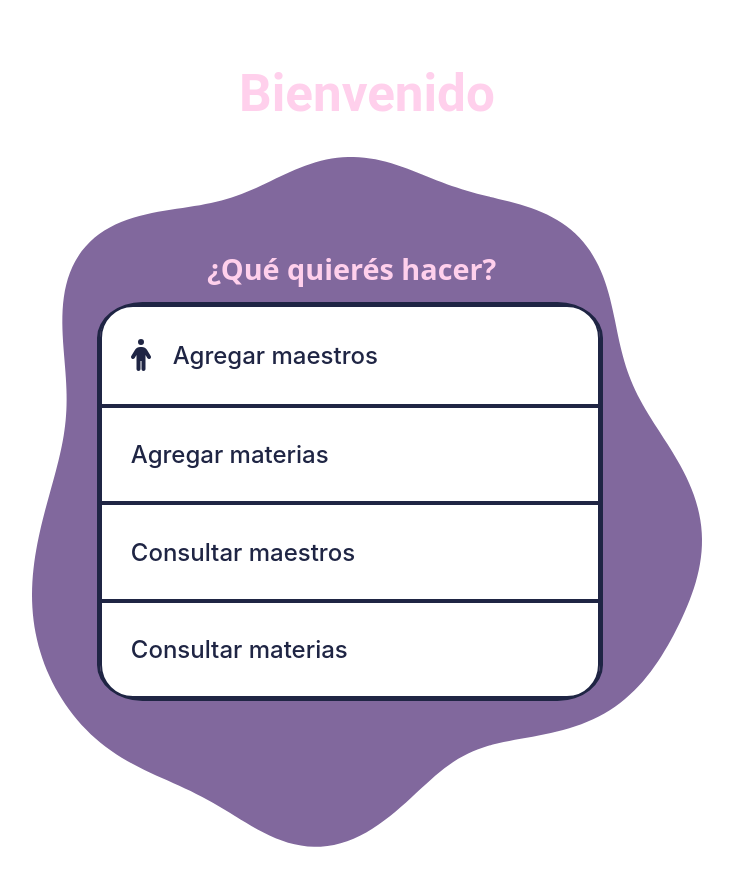
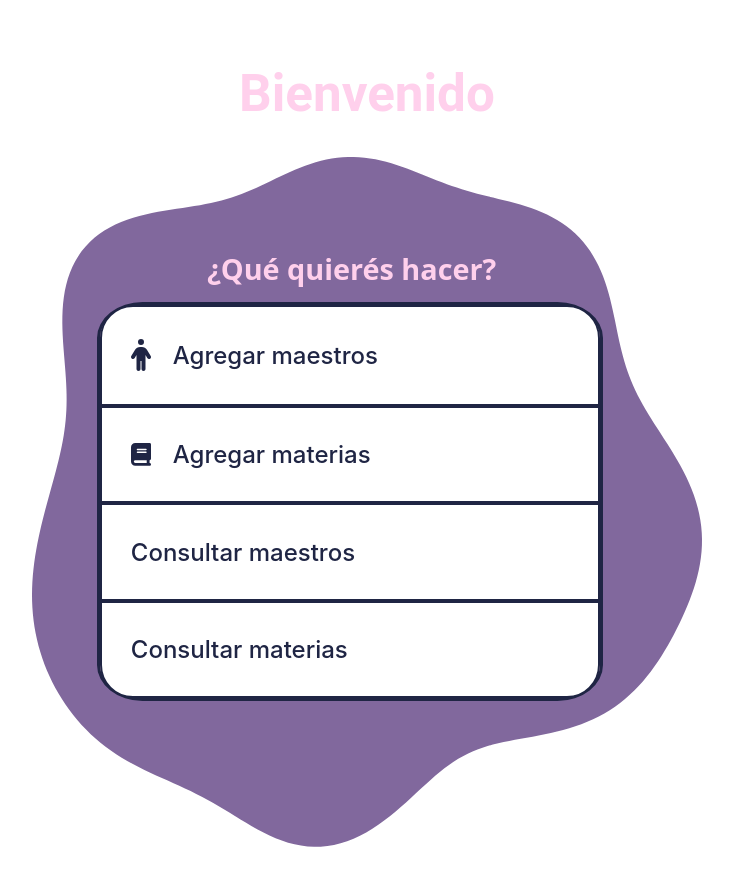
Before and after one commit to gatoguapo/react_curso, a React (Vite) app in the folder Sistema-Profesores/: page / in a window 1280 px wide. Shown: the whole page, without its empty margins (273-1006 px from the left). Built offline with nearby package versions, Linux system fonts and the light colour scheme.

Commit message:
IconoLibro funcion

```diff
--- a/Sistema-Profesores/src/assets/componentes/Iconos.jsx
+++ b/Sistema-Profesores/src/assets/componentes/Iconos.jsx
@@ -8,7 +8,21 @@ export function IconoPersona() {
             width="20px"
             className="persBtn-svg"
             >
-            <path d="M112 48a48 48 0 1 1 96 0 48 48 0 1 1 -96 0zm40 304V480c0 17.7-14.3 32-32 32s-32-14.3-32-32V256.9L59.4 304.5c-9.1 15.1-28.8 20-43.9 10.9s-20-28.8-10.9-43.9l58.3-97c17.4-28.9 48.6-46.6 82.3-46.6h29.7c33.7 0 64.9 17.7 82.3 46.6l58.3 97c9.1 15.1 4.2 34.8-10.9 43.9s-34.8 4.2-43.9-10.9L232 256.9V480c0 17.7-14.3 32-32 32s-32-14.3-32-32V352H152z"path/>
+            <path d="M112 48a48 48 0 1 1 96 0 48 48 0 1 1 -96 0zm40 304V480c0 17.7-14.3 32-32 32s-32-14.3-32-32V256.9L59.4 304.5c-9.1 15.1-28.8 20-43.9 10.9s-20-28.8-10.9-43.9l58.3-97c17.4-28.9 48.6-46.6 82.3-46.6h29.7c33.7 0 64.9 17.7 82.3 46.6l58.3 97c9.1 15.1 4.2 34.8-10.9 43.9s-34.8 4.2-43.9-10.9L232 256.9V480c0 17.7-14.3 32-32 32s-32-14.3-32-32V352H152z" path/>
         </svg>
     )
 }
+
+export function IconoLibro() {
+    return (
+        <svg
+            xmlns="http://www.w3.org/2000/svg"
+            viewBox="0 0 448 512"
+            fill="#1F2544"
+            width="20px"
+            className="persBtn-svg"
+            >
+            <path d="M96 0C43 0 0 43 0 96V416c0 53 43 96 96 96H384h32c17.7 0 32-14.3 32-32s-14.3-32-32-32V384c17.7 0 32-14.3 32-32V32c0-17.7-14.3-32-32-32H384 96zm0 384H352v64H96c-17.7 0-32-14.3-32-32s14.3-32 32-32zm32-240c0-8.8 7.2-16 16-16H336c8.8 0 16 7.2 16 16s-7.2 16-16 16H144c-8.8 0-16-7.2-16-16zm16 48H336c8.8 0 16 7.2 16 16s-7.2 16-16 16H144c-8.8 0-16-7.2-16-16s7.2-16 16-16z" path/>
+        </svg>
+    )
+}
--- a/Sistema-Profesores/src/assets/vistas/AppPantallaInicio.jsx
+++ b/Sistema-Profesores/src/assets/vistas/AppPantallaInicio.jsx
@@ -1,6 +1,6 @@
 import '../css/AppPantallaInicio.css'
 import { BotonPersonalizado } from '../componentes/BotonPersonalizado'
-import { IconoPersona } from '../componentes/Iconos'
+import { IconoPersona, IconoLibro } from '../componentes/Iconos'
 
 export function AppPantallaInicio() {
     return (
@@ -22,12 +22,8 @@ export function AppPantallaInicio() {
                         </BotonPersonalizado>
                         <BotonPersonalizado
                             text="Agregar materias"
-                            svgWidth="20px"
                             className="persBtn"
-                            xmlns="http://www.w3.org/2000/svg"
-                            viewBox="0 0 448 512"
-                            svgColor="#1F2544"
-                            d="M96 0C43 0 0 43 0 96V416c0 53 43 96 96 96H384h32c17.7 0 32-14.3 32-32s-14.3-32-32-32V384c17.7 0 32-14.3 32-32V32c0-17.7-14.3-32-32-32H384 96zm0 384H352v64H96c-17.7 0-32-14.3-32-32s14.3-32 32-32zm32-240c0-8.8 7.2-16 16-16H336c8.8 0 16 7.2 16 16s-7.2 16-16 16H144c-8.8 0-16-7.2-16-16zm16 48H336c8.8 0 16 7.2 16 16s-7.2 16-16 16H144c-8.8 0-16-7.2-16-16s7.2-16 16-16z"
+                            icono={<IconoLibro></IconoLibro>}
                             >
                         </BotonPersonalizado>
                         <BotonPersonalizado
```
